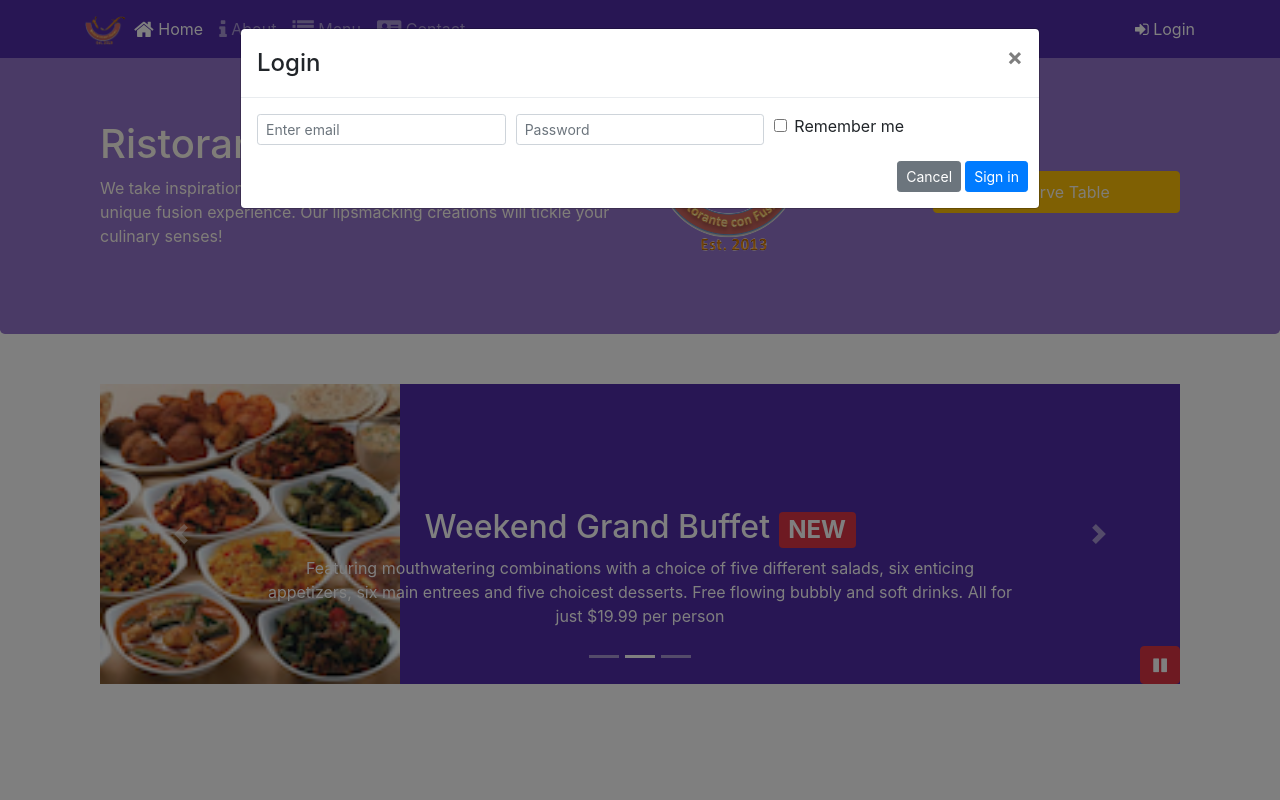
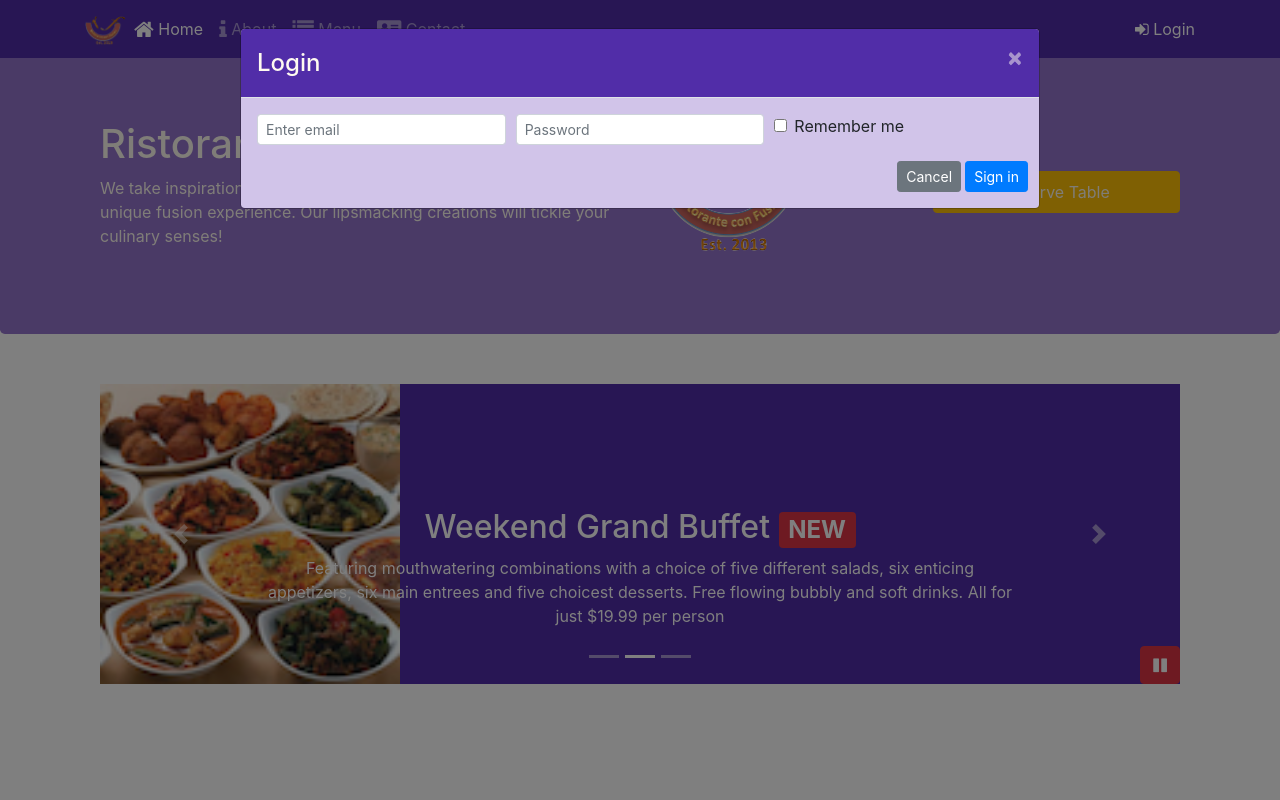
Before and after one commit to raphaelmoline/courseraFrontEnd, a website: page index.html in a window 1280 px wide. Both pictures are taken after a click on the link "Login". Shown: the top 800 px of the page. Drawn offline with nearby package versions, Linux system fonts and the light colour scheme.

Commit message:
assignment4

```diff
--- a/css/styles.scss
+++ b/css/styles.scss
@@ -54,7 +54,7 @@ body{
     padding: 10px;
 }
 
-carousel {
+.carousel {
     background:$background-dark;
 
     .carousel-item {
@@ -74,3 +74,16 @@ carousel {
     bottom: 0px;
     z-index: 1;
 }
+
+.modal {
+	.modal-header {
+		background-color:$background-dark;
+		color:floralwhite;
+		button{
+			color:floralwhite;
+		}
+	}
+	.modal-content{
+		background-color:$background-pale;
+	}
+}
--- a/index.html
+++ b/index.html
@@ -29,7 +29,7 @@
           <li class="nav-item"><a class="nav-link" href="./contactus.html"><span class="fa fa-address-card fa-lg"></span> Contact</a></li>
         </ul>
         <span class="navbar-text">
-            <a data-toggle="modal" data-target="#loginModal">
+            <a id="loginButton">
             <span class="fa fa-sign-in"></span> Login</a>
         </span>
       </div>
@@ -42,7 +42,7 @@
           <div class="modal-content">
               <div class="modal-header">
                   <h4 class="modal-title">Login </h4>
-                  <button type="button" class="close" data-dismiss="modal">&times;</button>
+                  <button id="loginClose" type="button" class="close">&times;</button>
               </div>
               <div class="modal-body">
                   <form>
@@ -64,7 +64,7 @@
                           </div>
                       </div>
                       <div class="form-row">
-                          <button type="button" class="btn btn-secondary btn-sm ml-auto" data-dismiss="modal">Cancel</button>
+                          <button id="loginCancel" type="button" class="btn btn-secondary btn-sm ml-auto">Cancel</button>
                           <button type="submit" class="btn btn-primary btn-sm ml-1">Sign in</button>
                       </div>
                   </form>
@@ -79,7 +79,7 @@
           <div class="modal-content">
               <div class="modal-header">
                   <h4 class="modal-title">Reserve a Table</h4>
-                  <button type="button" class="close" data-dismiss="modal">&times;</button>
+                  <button id="reserveClose" type="button" class="close">&times;</button>
               </div>
               <div class="modal-body">
                 <form>
@@ -132,7 +132,7 @@
                   </div>
                   <div class="form-group row">
                     <div class="offset-md-2 col-md-10">
-                      <button type="button" class="btn btn-secondary" data-dismiss="modal" >Cancel</button>
+                      <button id="reserveCancel" type="button" class="btn btn-secondary" >Cancel</button>
                       <button type="submit" class="btn btn-primary">Reserve</button>
                     </div>
                   </div>
@@ -151,7 +151,7 @@
         </div>
         <div class="col-12 col-sm align-self-center"> <img src="img/logo.png" class="img-fluid"> </div>
         <div class="col-12 col-sm align-self-center">
-          <a role="button" class="btn btn-block nav-link btn-warning" data-toggle="modal" data-target="#reserveTable">Reserve Table</a>
+          <a id="reserveFormButton" role="button" class="btn btn-block nav-link btn-warning" >Reserve Table</a>
         </div>
       </div>
     </header>
@@ -311,5 +311,35 @@
 				            });
 				        });
 				    </script>
+            <script>
+              $("#loginClose").click(function() {
+                 $('#loginModal').modal('hide');
+              });
+            </script>
+            <script>
+              $("#loginCancel").click(function() {
+                 $('#loginModal').modal('hide');
+              });
+            </script>
+            <script>
+              $("#reserveClose").click(function() {
+                 $('#reserveTable').modal('hide');
+              });
+            </script>
+            <script>
+              $("#reserveCancel").click(function() {
+                 $('#reserveTable').modal('hide');
+              });
+            </script>
+            <script>
+              $("#reserveFormButton").click(function() {
+                 $('#reserveTable').modal('toggle');
+              });
+            </script>
+            <script>
+              $("#loginButton").click(function() {
+                 $('#loginModal').modal('toggle');
+              });
+            </script>
           </body>
           </html>
```
Also changed, not shown: package.json (+6 -6 lines), css/styles.css, 1 other file.
